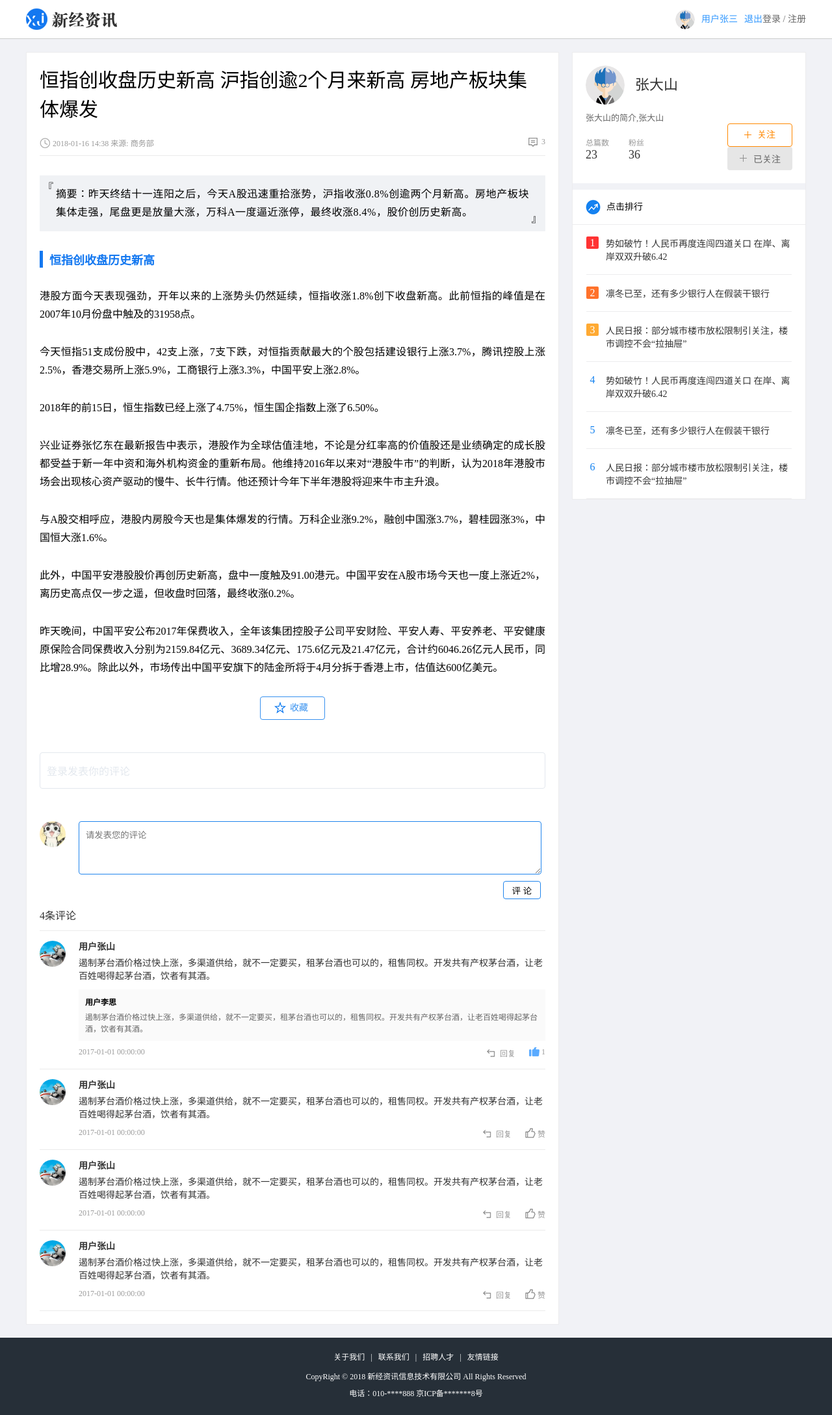
After one commit to miraclestatus/flask_new_info, a Flask app: page /news/1 in a window 1280 px wide. The commit adds this page. Shown: the whole page at 65% size. Run offline with Flask 2, Linux system fonts and the light colour scheme; parts of the project's set-up code (start-up, migrations or seed data) failed here and were passed over; some libraries are stand-ins or nearby versions.

Commit message:
详情链接

```diff
--- a/info/__init__.py
+++ b/info/__init__.py
@@ -40,11 +40,17 @@ def create_app(config_name):
     from info.modules.index import index_blu
     app.register_blueprint(index_blu)
 
+    from info.modules.news import news_blu
+    app.register_blueprint(news_blu)
+
     from info.modules.passport import passport_blu
     app.register_blueprint(passport_blu)
 
+
     from info.utils.common import do_index_class
     app.add_template_filter(do_index_class, "index_class")
+
+
     @app.after_request
     def after_request(response):
         # 调用生成csrf 的函数
--- /dev/null
+++ b/info/modules/news/__init__.py
@@ -0,0 +1,4 @@
+# 创建蓝图
+from flask import Blueprint
+news_blu = Blueprint('news', __name__,url_prefix='/news')
+from . import views
--- /dev/null
+++ b/info/modules/news/views.py
@@ -0,0 +1,9 @@
+from flask import render_template
+
+from info.modules.news import news_blu
+
+
+
+@news_blu.route('/<int:news_id>')
+def news_detail(news_id):
+    return render_template('news/detail.html')
--- a/info/static/news/js/index.js
+++ b/info/static/news/js/index.js
@@ -83,9 +83,9 @@ function updateNewsData() {
             for (var i=0; i < resp.newsList.length; i++){
                 var news = resp.newsList[i]
                 var content = '<li>'
-                content += '<a href="#" class="news_pic fl"><img src="' + news.index_image_url + '?imageView2/1/w/170/h/170"></a>'
-                content += '<a href="#" class="news_title fl">' + news.title + '</a>'
-                content += '<a href="#" class="news_detail fl">' + news.digest + '</a>'
+                content += '<a href="/news/'+news.id+'" class="news_pic fl"><img src="' + news.index_image_url + '?imageView2/1/w/170/h/170"></a>'
+                content += '<a href="/news/'+news.id+'" class="news_title fl">' + news.title + '</a>'
+                content += '<a href="/news/'+news.id+'" class="news_detail fl">' + news.digest + '</a>'
                 content += '<div class="author_info fl">'
                 content += '<div class="source fl">来源：' + news.source + '</div>'
                 content += '<div class="time fl">' + news.create_time + '</div>'
--- /dev/null
+++ b/info/templates/news/detail.html
@@ -0,0 +1,261 @@
+<!DOCTYPE html>
+<html lang="en">
+<head>
+    <meta charset="UTF-8">
+    <title>文章详情页</title>
+    <link rel="stylesheet" type="text/css" href="../css/reset.css">
+    <link rel="stylesheet" type="text/css" href="../css/main.css">
+    <script type="text/javascript" src="../js/jquery-1.12.4.min.js"></script>
+    <script type="text/javascript" src="../js/detail.js"></script>
+    <script type="text/javascript" src="../js/main.js"></script>
+</head>
+<body>
+    <div class="header_con">
+        <div class="header">
+            <a href="#" class="logo fl"><img src="../images/logo.png" alt="logo"></a>
+            <div class="user_btns fr">
+                <a href="javascript:;" class="login_btn">登录</a> / <a href="javascript:;" class="register_btn">注册</a>
+            </div>
+            <!-- 用户登录后显示下面，隐藏上面 -->
+            <div class="user_login fr">
+                <img src="../images/person01.png" class="lgin_pic">
+                <a href="#">用户张三</a>
+                <a href="#">退出</a>
+            </div>
+        </div>
+    </div>
+
+    <div class="conter_con">
+        <div class="detail_con fl">
+            <h3>恒指创收盘历史新高 沪指创逾2个月来新高 房地产板块集体爆发</h3>
+            <div class="detail_about clearfix">
+                <span class="time_souce fl">2018-01-16 14:38 来源: 商务部</span>
+                <span class="comment fr">3</span>
+            </div>
+
+            <p class="summary">
+                摘要：昨天终结十一连阳之后，今天A股迅速重拾涨势，沪指收涨0.8%创逾两个月新高。房地产板块集体走强，尾盘更是放量大涨，万科A一度逼近涨停，最终收涨8.4%，股价创历史新高。
+            </p>
+
+            <h4>恒指创收盘历史新高</h4>
+
+            <p>
+            港股方面今天表现强劲，开年以来的上涨势头仍然延续，恒指收涨1.8%创下收盘新高。此前恒指的峰值是在2007年10月份盘中触及的31958点。</p>
+<p>
+今天恒指51支成份股中，42支上涨，7支下跌，对恒指贡献最大的个股包括建设银行上涨3.7%，腾讯控股上涨2.5%，香港交易所上涨5.9%，工商银行上涨3.3%，中国平安上涨2.8%。</p>
+<p>
+2018年的前15日，恒生指数已经上涨了4.75%，恒生国企指数上涨了6.50%。</p>
+<p>
+兴业证券张忆东在最新报告中表示，港股作为全球估值洼地，不论是分红率高的价值股还是业绩确定的成长股都受益于新一年中资和海外机构资金的重新布局。他维持2016年以来对“港股牛市”的判断，认为2018年港股市场会出现核心资产驱动的慢牛、长牛行情。他还预计今年下半年港股将迎来牛市主升浪。</p>
+<p>
+与A股交相呼应，港股内房股今天也是集体爆发的行情。万科企业涨9.2%，融创中国涨3.7%，碧桂园涨3%，中国恒大涨1.6%。</p>
+<p>
+此外，中国平安港股股价再创历史新高，盘中一度触及91.00港元。中国平安在A股市场今天也一度上涨近2%，离历史高点仅一步之遥，但收盘时回落，最终收涨0.2%。</p>
+<p>
+昨天晚间，中国平安公布2017年保费收入，全年该集团控股子公司平安财险、平安人寿、平安养老、平安健康原保险合同保费收入分别为2159.84亿元、3689.34亿元、175.6亿元及21.47亿元，合计约6046.26亿元人民币，同比增28.9%。除此以外，市场传出中国平安旗下的陆金所将于4月分拆于香港上市，估值达600亿美元。</p>
+
+
+        <a href="javascript:;" class="collection block-center">收藏</a>
+        <a href="javascript:;" class="collected block-center" style="display: none"><span class="out">已收藏</span><span class="over">取消收藏</span></a>
+
+
+        <div class="comment_form_logout">
+            登录发表你的评论
+        </div>
+
+        <form action="" class="comment_form">
+            <div class="person_pic">
+                <img src="../images/cat.jpg" alt="用户图标">
+            </div>
+            <textarea placeholder="请发表您的评论" class="comment_input"></textarea>
+            <input type="submit" name="" value="评 论" class="comment_sub">
+        </form>
+
+
+        <div class="comment_count">
+            4条评论
+        </div>
+
+        <div class="comment_list_con">
+            <div class="comment_list">
+                <div class="person_pic fl">
+                    <img src="../images/worm.jpg" alt="用户图标">
+                </div>
+                <div class="user_name fl">用户张山</div>
+                <div class="comment_text fl">
+                    遏制茅台酒价格过快上涨，多渠道供给，就不一定要买，租茅台酒也可以的，租售同权。开发共有产权茅台酒，让老百姓喝得起茅台酒，饮者有其酒。
+                </div>
+                <div class="reply_text_con fl">
+                    <div class="user_name2">用户李思</div>
+                    <div class="reply_text">
+                        遏制茅台酒价格过快上涨，多渠道供给，就不一定要买，租茅台酒也可以的，租售同权。开发共有产权茅台酒，让老百姓喝得起茅台酒，饮者有其酒。
+                    </div>
+                </div>
+                <div class="comment_time fl">2017-01-01 00:00:00</div>
+                <a href="javascript:;" class="comment_up has_comment_up fr">1</a>
+                <a href="javascript:;" class="comment_reply fr">回复</a>
+                <from class="reply_form fl">
+                    <textarea  class="reply_input"></textarea>
+                    <input type="submit" name="" value="回复" class="reply_sub fr">
+                    <input type="reset" name="" value="取消" class="reply_cancel fr">
+                </from>
+            </div>
+
+            <div class="comment_list">
+                <div class="person_pic fl">
+                    <img src="../images/worm.jpg" alt="用户图标">
+                </div>
+                <div class="user_name fl">用户张山</div>
+                <div class="comment_text fl">
+                    遏制茅台酒价格过快上涨，多渠道供给，就不一定要买，租茅台酒也可以的，租售同权。开发共有产权茅台酒，让老百姓喝得起茅台酒，饮者有其酒。
+                </div>
+                <div class="comment_time fl">2017-01-01 00:00:00</div>
+                <a href="javascript:;" class="comment_up fr">赞</a>
+                <a href="javascript:;" class="comment_reply fr">回复</a>
+                <from class="reply_form fl">
+                    <textarea  class="reply_input"></textarea>
+                    <input type="submit" name="" value="回复" class="reply_sub fr">
+                    <input type="reset" name="" value="取消" class="reply_cancel fr">
+                </from>
+            </div>
+
+            <div class="comment_list">
+                <div class="person_pic fl">
+                    <img src="../images/worm.jpg" alt="用户图标">
+                </div>
+                <div class="user_name fl">用户张山</div>
+                <div class="comment_text fl">
+                    遏制茅台酒价格过快上涨，多渠道供给，就不一定要买，租茅台酒也可以的，租售同权。开发共有产权茅台酒，让老百姓喝得起茅台酒，饮者有其酒。
+                </div>
+                <div class="comment_time fl">2017-01-01 00:00:00</div>
+                <a href="javascript:;" class="comment_up fr">赞</a>
+                <a href="javascript:;" class="comment_reply fr">回复</a>
+                <from class="reply_form fl">
+                    <textarea  class="reply_input"></textarea>
+                    <input type="submit" name="" value="回复" class="reply_sub fr">
+                    <input type="reset" name="" value="取消" class="reply_cancel fr">
+                </from>
+            </div>
+
+            <div class="comment_list">
+                <div class="person_pic fl">
+                    <img src="../images/worm.jpg" alt="用户图标">
+                </div>
+                <div class="user_name fl">用户张山</div>
+                <div class="comment_text fl">
+                    遏制茅台酒价格过快上涨，多渠道供给，就不一定要买，租茅台酒也可以的，租售同权。开发共有产权茅台酒，让老百姓喝得起茅台酒，饮者有其酒。
+                </div>
+                <div class="comment_time fl">2017-01-01 00:00:00</div>
+                <a href="javascript:;" class="comment_up fr">赞</a>
+                <a href="javascript:;" class="comment_reply fr">回复</a>
+                <from class="reply_form fl">
+                    <textarea  class="reply_input"></textarea>
+                    <input type="submit" name="" value="回复" class="reply_sub fr">
+                    <input type="reset" name="" value="取消" class="reply_cancel fr">
+                </from>
+            </div>
+        </div>
+
+
+        </div>
+        <div class="rank_con fr">
+            <div class="author_card">
+                <a href="#" class="author_pic"><img src="../images/user_pic.png" alt="author_pic"></a>
+                <a href="#" class="author_name">张大山</a>
+                <div class="author_resume">张大山的简介,张大山</div>
+                <div class="writings"><span>总篇数</span><b>23</b></div>
+                <div class="follows"><span>粉丝</span><b>36</b></div>
+                <a href="javascript:;" class="focus fr">关注</a>
+                <a href="javascript:;" class="focused fr"><span class="out">已关注</span><span class="over">取消关注</span></a>
+            </div>
+            <div class="rank_title">
+                <h3>点击排行</h3>
+            </div>
+            <ul class="rank_list">
+                <li><span class="first">1</span><a href="#">势如破竹！人民币再度连闯四道关口 在岸、离岸双双升破6.42</a></li>
+                <li><span class="second">2</span><a href="#">凛冬已至，还有多少银行人在假装干银行</a></li>
+                <li><span class="third">3</span><a href="#">人民日报：部分城市楼市放松限制引关注，楼市调控不会“拉抽屉”</a></li>
+                <li><span>4</span><a href="#">势如破竹！人民币再度连闯四道关口 在岸、离岸双双升破6.42</a></li>
+                <li><span>5</span><a href="#">凛冬已至，还有多少银行人在假装干银行</a></li>
+                <li><span>6</span><a href="#">人民日报：部分城市楼市放松限制引关注，楼市调控不会“拉抽屉”</a></li>
+            </ul>
+        </div>
+    </div>
+    <div class="footer">
+        <div class="footer_links">
+            <a href="">关于我们</a>
+            <span>|</span>
+            <a href="">联系我们</a>
+            <span>|</span>
+            <a href="">招聘人才</a>
+            <span>|</span>
+            <a href="">友情链接</a>
+        </div>
+        <p class="copyright">
+            CopyRight © 2018 新经资讯信息技术有限公司 All Rights Reserved<br />
+电话：010-****888    京ICP备*******8号
+        </p>
+    </div>
+
+    <!-- 登录表单 -->
+    <form class="login_form_con">
+        <div class="login_form">
+            <div class="login_title">
+                <h3>登 录</h3>
+                <a href="javascript:;" class="shutoff"></a>
+            </div>
+            <div class="form_group">
+                <input type="text" name="username" autocomplete="off">
+                <div class="input_tip">用户名/手机号</div>
+            </div>
+            <div class="form_group">
+                <input type="password" name="password">
+                <div class="input_tip">密码(不少于6位)</div>
+            </div>
+            <input type="submit" name="" value="登 录" class="input_sub">
+            <div class="down_link">还没有账号？<a href="#" class="to_register">立即注册</a></div>
+        </div>
+        <div class="mask"></div>
+    </form>
+
+    <!-- 注册表单 -->
+    <form class="register_form_con">
+        <div class="register_form">
+            <div class="register_title">
+                <h3>注 册</h3>
+                <a href="javascript:;" class="shutoff"></a>
+            </div>
+            <div class="form_group">
+                <input type="text" name="mobile" autocomplete="off" id="register_mobile" class="phone_input">
+                <div class="input_tip">手机号</div>
+                <div id="register-mobile-err" class="error_tip">手机号不能为空</div>
+            </div>
+            <div class="form_group">
+                <input type="text" name="code_pwd" id="imagecode" class="code_pwd">
+                <div class="input_tip">图形验证码</div>
+                <img src="../images/pic_code.png" class="get_pic_code" onclick="generateImageCode()">
+                <div id="register-image-code-err" class="error_tip">图形码不能为空</div>
+            </div>
+            <div class="form_group">
+                <input type="text" name="smscode" id="smscode" class="code_pwd">
+                <div class="input_tip">手机验证码</div>
+                <a href="javascript:;" class="get_code" onclick="sendSMSCode()">点击获取验证码</a>
+                <div id="register-sms-code-err" class="error_tip">验证码不能为空</div>
+            </div>
+            <div class="form_group">
+                <input type="password" name="password" id="register_password" class="pass_input">
+                <div class="input_tip">密码(不少于6位)</div>
+                <div id="register-password-err" class="error_tip">密码不能为空</div>
+            </div>
+            <div  class="form_group2 clearfix">
+                <input type="checkbox" class="agree_input" checked>
+                <p>同意使用条款，并已阅读"跟帖评论自律管理承诺书"</p>
+                <div class="error_tip">请勾选</div>
+            </div>
+            <input type="submit" name="" value="注 册" class="input_sub">
+            <div class="down_link">已有账号？<a href="javascript:;" class="to_login">立即登录</a></div>
+        </div>
+        <div class="mask"></div>
+    </form>
+</body>
+</html>
--- a/info/templates/news/index.html
+++ b/info/templates/news/index.html
@@ -56,7 +56,7 @@
 {#            <li><span class="second">2</span><a href="#">凛冬已至，还有多少银行人在假装干银行</a></li>#}
 {#            <li><span class="third">3</span><a href="#">人民日报：部分城市楼市放松限制引关注，楼市调控不会“拉抽屉”</a></li>#}
             {% for news in data.click_news_list %}
-                <li><span class="{{ loop.index0|index_class }}">{{ loop.index }}</span><a href="#">{{ news.title }}</a></li>
+                <li><span class="{{ loop.index0|index_class }}">{{ loop.index }}</span><a href="/news/{{ news.id }}">{{ news.title }}</a></li>
             {% endfor %}
 
 
```
